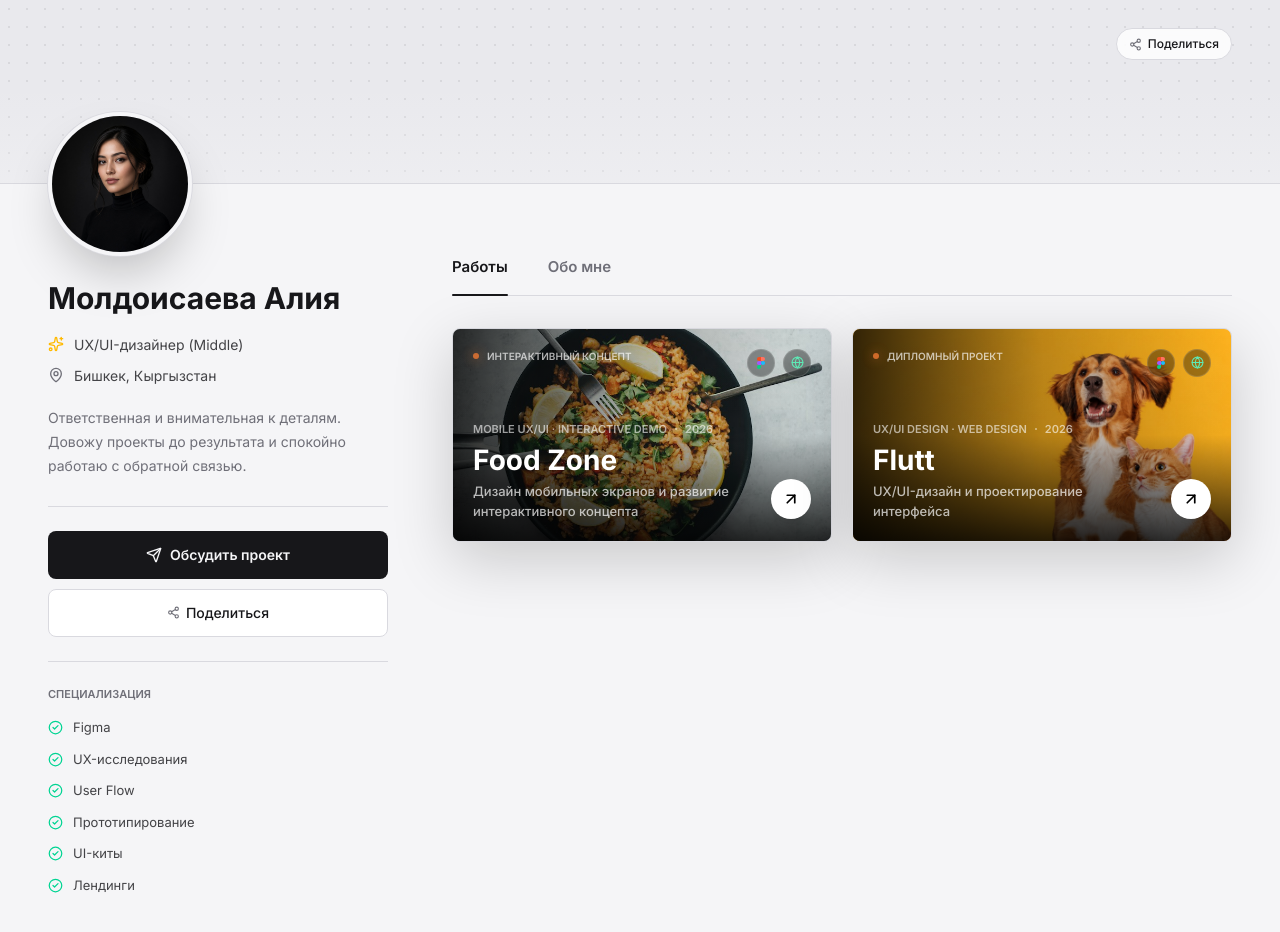
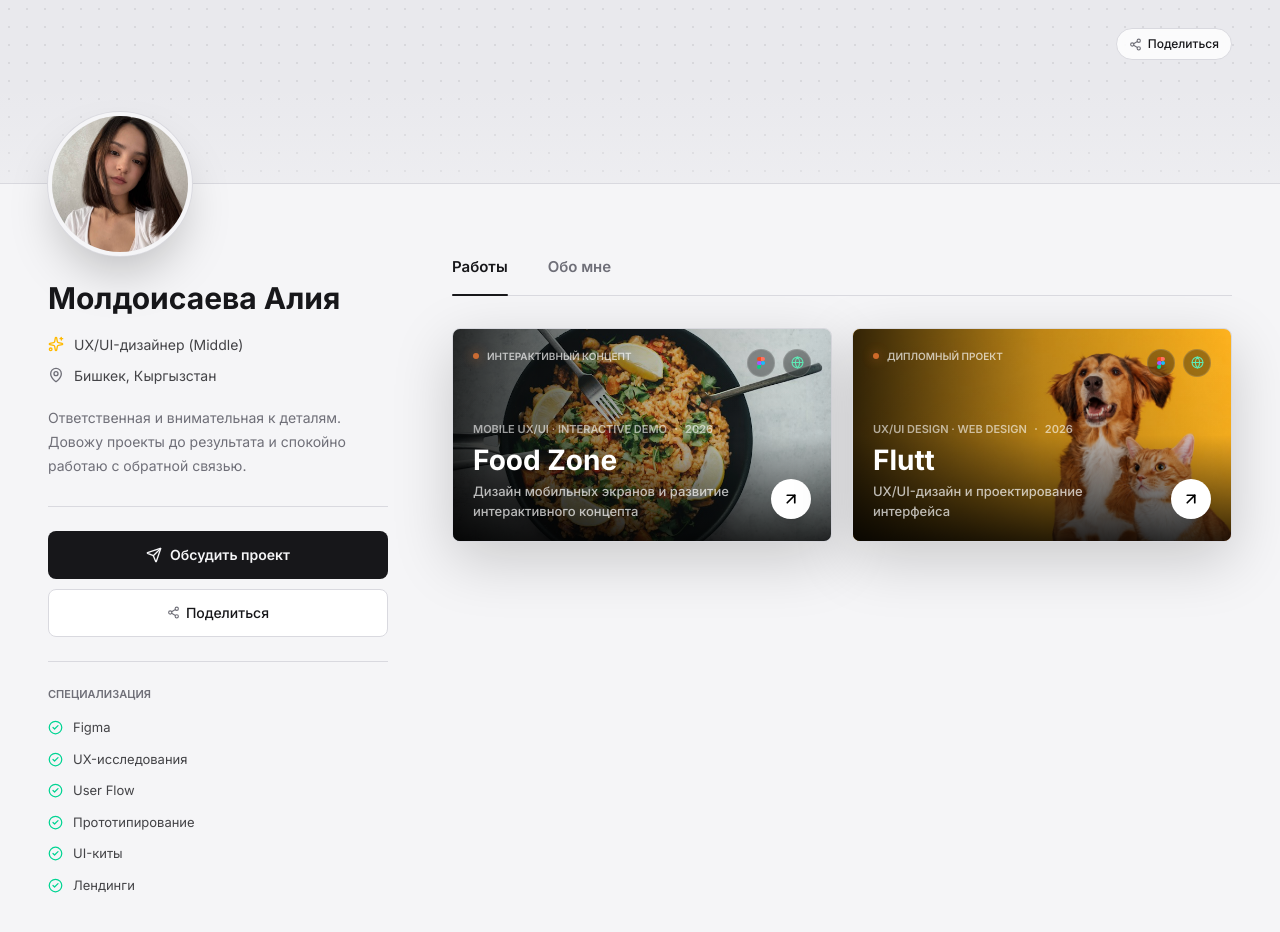
Before and after one commit to Adilet-front/portfolio, a Next.js app: page / in a window 1280 px wide. Shown: the top 932 px of the page. Built offline with nearby package versions, Linux system fonts and the light colour scheme.

Commit message:
feat: update portfolio avatar

```diff
--- a/components/DesktopProfileSidebar.tsx
+++ b/components/DesktopProfileSidebar.tsx
@@ -16,7 +16,7 @@ export function DesktopProfileSidebar({ profile }: DesktopProfileSidebarProps) {
           alt={profile.name}
           fill
           sizes="144px"
-          className="object-cover"
+          className="object-cover object-[center_30%]"
           priority
         />
       </div>
--- a/components/ProfileHeader.tsx
+++ b/components/ProfileHeader.tsx
@@ -31,7 +31,7 @@ export function ProfileHeader({ profile }: ProfileHeaderProps) {
             alt={profile.name}
             fill
             sizes="110px"
-            className="object-cover"
+            className="object-cover object-[center_30%]"
             priority
           />
         </div>
--- a/content/profile.ts
+++ b/content/profile.ts
@@ -266,7 +266,7 @@ export const profile: Profile = {
     }
   ],
   memberSince: "марта 2026 года",
-  avatar: "/avatar.jpg",
+  avatar: "/avatar-aliya.jpg",
   shareTitle: "Молдоисаева Алия — UX/UI-дизайнер (Middle)",
   shareText: "Портфолио UX/UI-дизайнера Молдоисаевой Алии",
   projects: projects
```
Also changed, not shown: public/avatar-aliya.jpg (added), public/avatar.jpg (deleted).
